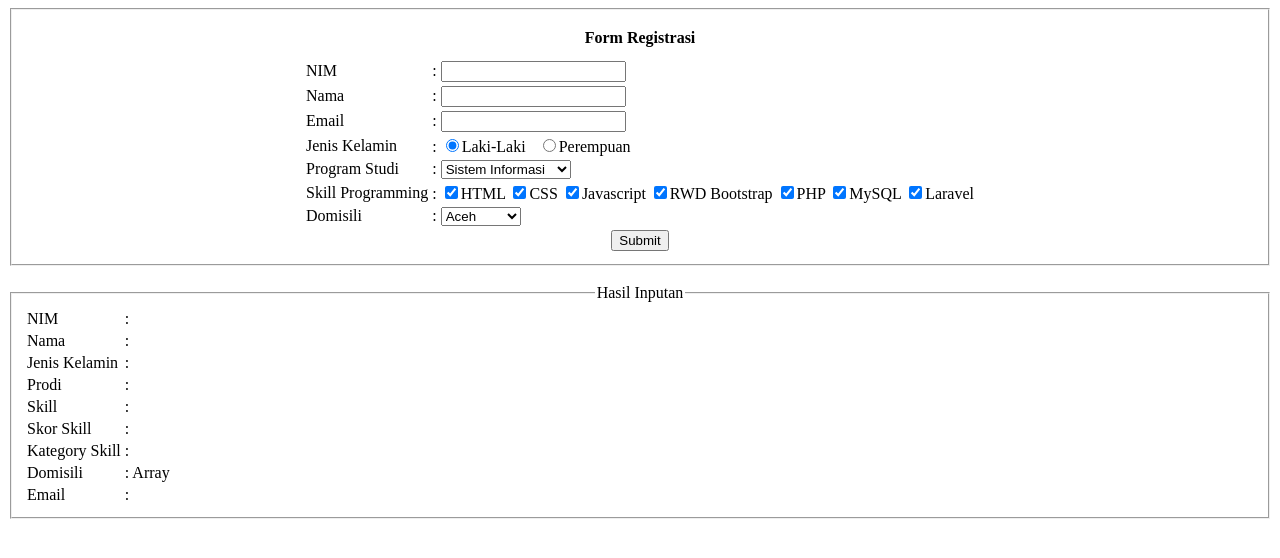
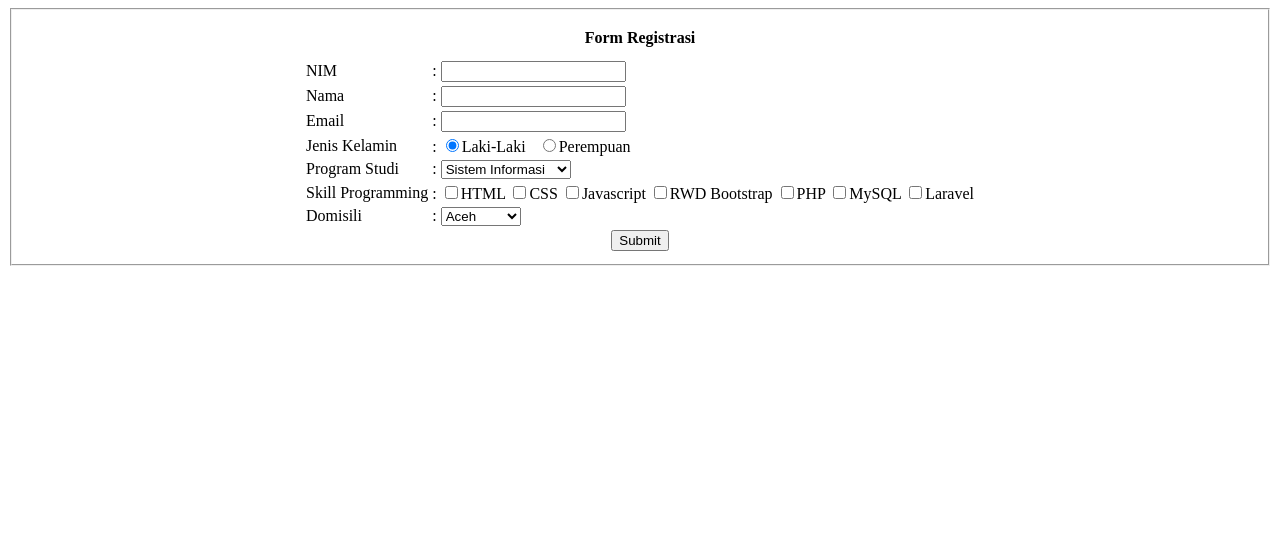
Before and after one commit to RIZKIINC/Belajar_PHP, a PHP site: page /Mahasiswa.php in a window 1280 px wide. Shown: the top 558 px of the page. Run offline with PHP 8.4, Linux system fonts and the light colour scheme; data that the repository does not hold is empty.

Commit message:
update form regitrasi

```diff
--- a/Form_Registrasi/Mahasiswa.php
+++ b/Form_Registrasi/Mahasiswa.php
@@ -60,7 +60,7 @@ $domisili = ["Aceh","Jakarta","Bandung","Bekasi","Malang","Surabaya","Lainnya"];
                         <?php
                         foreach ($ar_skill as $skill => $s){
                             ?>
-                        <input type="checkbox" name="skill[]" value="<?= $skill ?>" checked><?= $skill ?>
+                        <input type="checkbox" name="skill[]" value="<?= $s." / " .$skill ?>"><?= $skill ?>
 
                         <?php } ?>
                     </td>
@@ -93,7 +93,7 @@ $domisili = ["Aceh","Jakarta","Bandung","Bekasi","Malang","Surabaya","Lainnya"];
 </fieldset>
 
 <?php
-// error_reporting(0);
+error_reporting(0);
 
     function rangeSkill($jml){
         if($jml <= 0) $range = "Tidak Memadai";
@@ -120,7 +120,8 @@ $domisili = ["Aceh","Jakarta","Bandung","Bekasi","Malang","Surabaya","Lainnya"];
 
         // fungsi Kategory skill
         $range = rangeSkill($jumlah);
-    }
+
+
 
 
 ?>
@@ -146,11 +147,11 @@ $domisili = ["Aceh","Jakarta","Bandung","Bekasi","Malang","Surabaya","Lainnya"];
             <td>: <?= $prodi2 ?> </td>
         </tr>
         <tr>
-            <td>Skill</td>
+            <td>Point / Skill</td>
             <td>:
                 <?php
-                foreach($skill2 as $s){ ?>
-                <?= $s ?> ,
+                foreach($skill2 as $s){ ?>|
+                <?= $s ?> |
                 <?php } ?>
             </td>
         </tr>
@@ -173,3 +174,5 @@ $domisili = ["Aceh","Jakarta","Bandung","Bekasi","Malang","Surabaya","Lainnya"];
     </table>
 
 </fieldset>
+
+<?php } ?>
```
